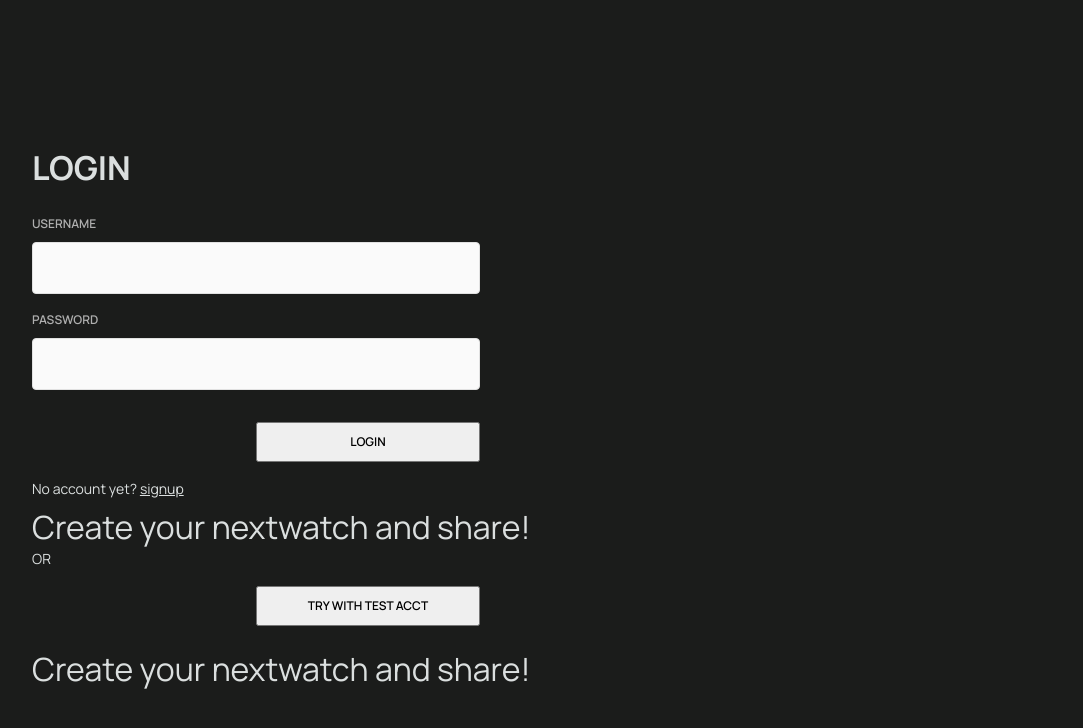
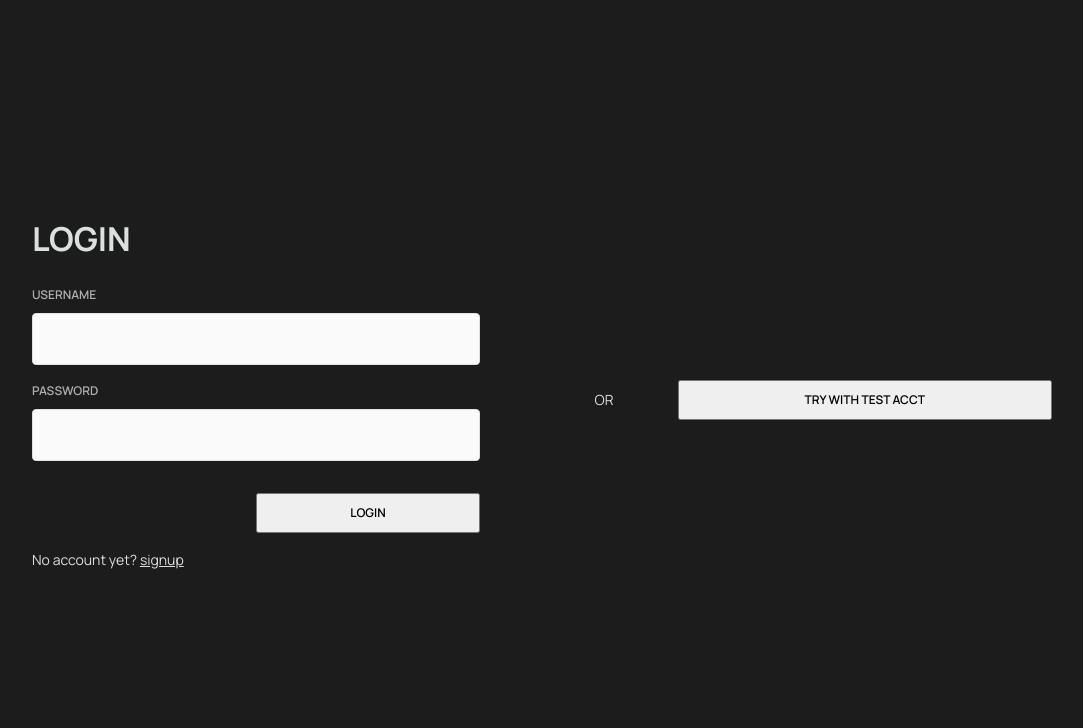
Before and after one commit to f2xiao/next-watch, a React (Vite) app: page /login in a window 1280 px wide. Shown: the top 728 px of the page, without its empty margins (98-1181 px from the left). Built offline with nearby package versions, Linux system fonts and the light colour scheme; no server answers.

Commit message:
add responsive layout styles

```diff
--- a/src/pages/LoginPage/LoginPage.scss
+++ b/src/pages/LoginPage/LoginPage.scss
@@ -7,11 +7,45 @@
   justify-content: center;
   // align-items: center;
 
+  &__top{
+    // @include flex;
+    @include responsive-property(display, block, flex)
+  }
+  &__box{
+    @include responsive-property(flex-basis, auto,100%);
+  }
+
+  &__text{
+    @include responsive-property(margin-top, 2rem, 0);
+    @include responsive-property(margin-left, 0, 4rem);
+    @include responsive-property(margin-right, 0, 4rem);
+    @include responsive-property(max-width,none, 28rem);
+    @include flex-main-center;
+    align-items: center
+  }
+
   &__cta{
     @include cta;
+    height: 100%;
+    width:100%;
+    @include flex-cross-center;
+    justify-content: center;
+    @include responsive-property(max-width,none, 25rem,none);
   }
 
   &__button{
     @include button;
+    height: 40px;
+    @include responsive-property(width, 100%, 100%)
+  }
+
+  &__banner{
+    &--first{
+      @include responsive-property(display, none, none,block);
+    }
+
+    &--second{
+      @include responsive-property(display, block, block,none);
+    }
   }
 }
```
